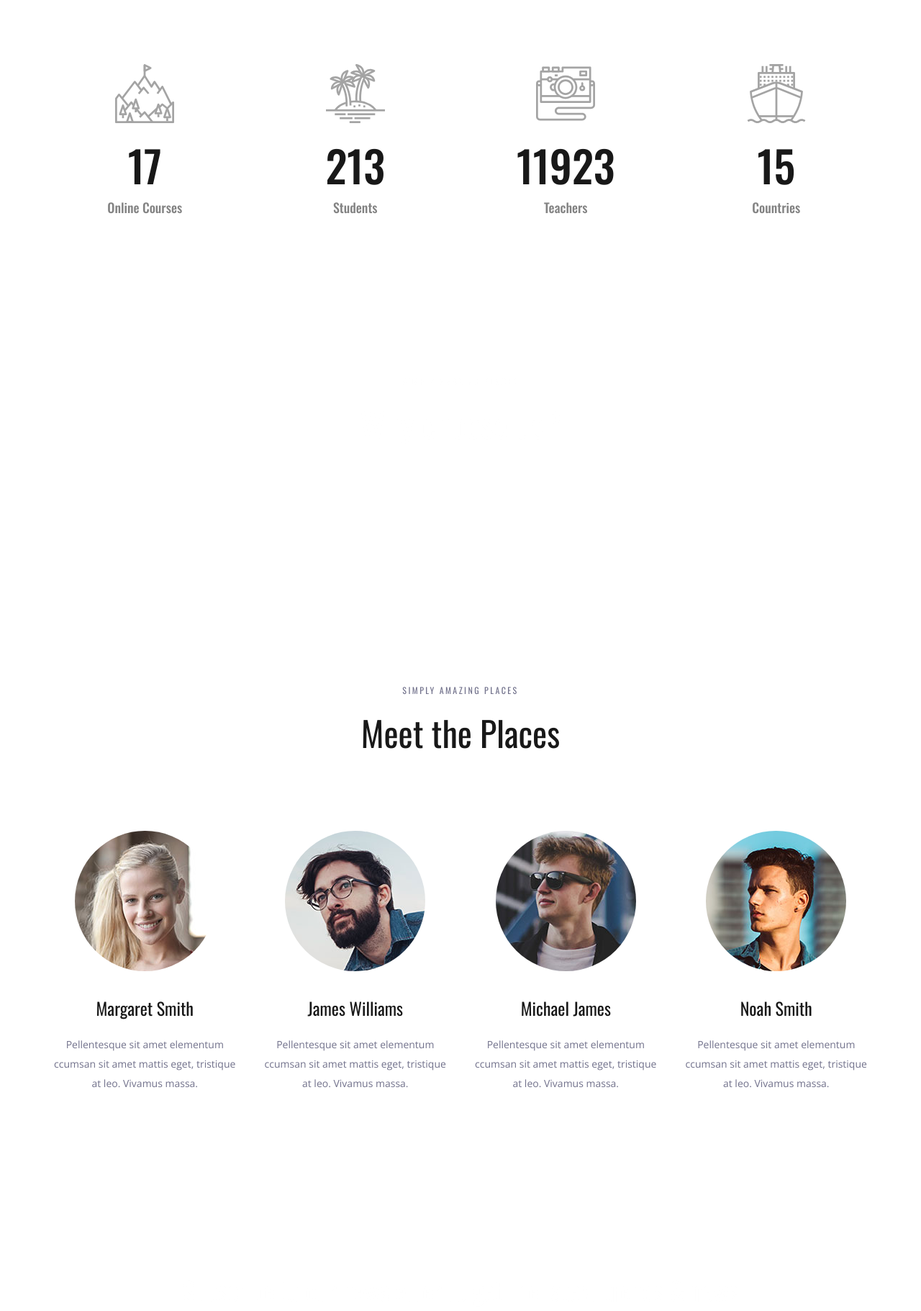
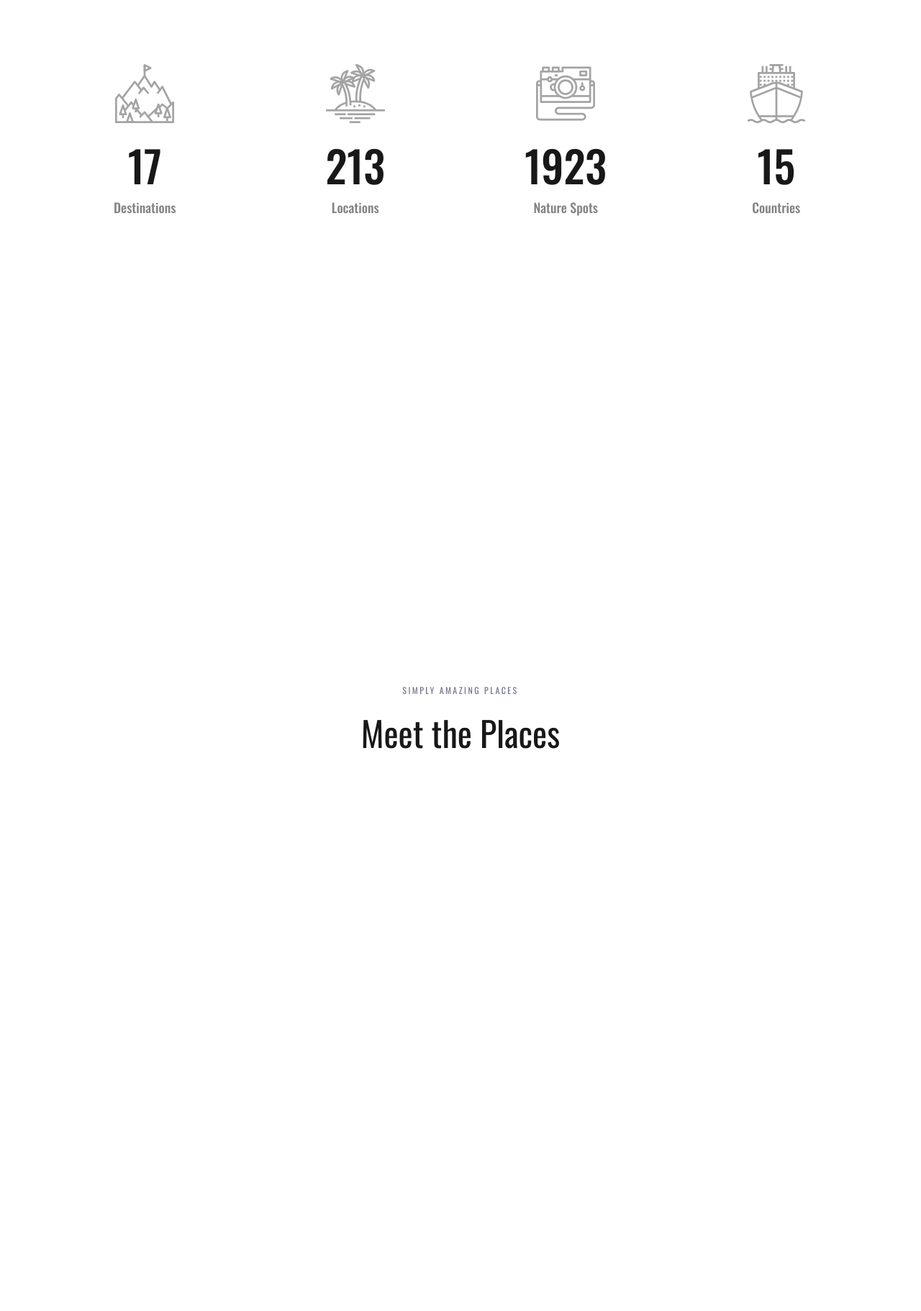
Before and after one commit to laksyahnanda/TravelProject, a Django app: template templates/index.html in a window 1280 px wide. Shown: the part 1440-3261 px from the top of the page at 72% size. Run offline with Django 4.2, Linux system fonts and the light colour scheme; the template is opened without the code that fills it, so the values that code supplies are empty; some libraries are stand-ins or nearby versions.

Commit message:
Update index.html

```diff
--- a/templates/index.html
+++ b/templates/index.html
@@ -141,11 +141,11 @@
 			<div class="row about_row">
 				<div class="col-lg-6">
 					<div class="about_content">
-						<div class="text_highlight">Pellentesque sit amet elementum ccumsan sit amet mattis eget, tristique at leo. Vivamus massa.Tempor massa et laoreet .Lorem ipsum dolor sit amet, consectetur adipiscing elit.</div>
+						<div class="text_highlight">Being one with nature brings several benefits to a person’s healthy state of mind, body, and spirit. More often than not, a nature trip is simply what it takes to rejuvenate from the tiring and busy city life. Apart from this, a nature trip may just be the adventure that you need.</div>
 						<div class="about_text">
-							<p>Pellentesque sit amet elementum ccumsan sit amet mattis eget, tristique at leo. Vivamus massa.Tempor massa et laoreet .Lorem ipsum dolor sit amet, consectetur adipiscing elit. Sed eu laoreet ante, sollicitudin volutpat quam. Vestibulum posuere malesuada ultrices. In pulvinar rhoncus lacus at aliquet. Nunc vitae lacus varius, auctor nisi sit amet, consectetur mauris. Curabitur sodales semper est, vel faucibus urna laoreet vel. Ut justo diam, sodales non pulvinar at, vulputate quis neque. Etiam aliquam purus vel ultricies consequat.</p>
+							<p>Travel exposes us to different cultures and ancient traditions and through these authentic encounters, we learn to embrace and celebrate both our similarities and our differences. Travel teaches us about humanity and gives us an appreciation, understanding and respect for different points of view and ways of life.</p>
 						</div>
-						<div class="button about_button"><a href="#">read more</a></div>
+						<div class="button about_button"><a href="https://www.andbeyond.com/magazine/10-reasons-to-love-travel/#:~:text=Travel%20exposes%20us%20to%20different,view%20and%20ways%20of%20life.">read more</a></div>
 					</div>
 				</div>
 				<div class="col-lg-6">
@@ -166,7 +166,7 @@
 					<div class="milestone text-center">
 						<div class="milestone_icon"><img src="{% static 'images/mountain.svg' %}" alt=""></div>
 						<div class="milestone_counter" data-end-value="17">0</div>
-						<div class="milestone_text">Online Courses</div>
+						<div class="milestone_text">Destinations</div>
 					</div>
 				</div>
 
@@ -175,7 +175,7 @@
 					<div class="milestone text-center">
 						<div class="milestone_icon"><img src="{% static 'images/island.svg' %}" alt=""></div>
 						<div class="milestone_counter" data-end-value="213">0</div>
-						<div class="milestone_text">Students</div>
+						<div class="milestone_text">Locations</div>
 					</div>
 				</div>
 
@@ -183,8 +183,8 @@
 				<div class="col-lg-3 milestone_col">
 					<div class="milestone text-center">
 						<div class="milestone_icon"><img src="{% static 'images/camera.svg' %}" alt=""></div>
-						<div class="milestone_counter" data-end-value="11923">0</div>
-						<div class="milestone_text">Teachers</div>
+						<div class="milestone_counter" data-end-value="1923">0</div>
+						<div class="milestone_text">Nature Spots</div>
 					</div>
 				</div>
 
@@ -209,7 +209,7 @@
 			<div class="row">
 				<div class="col text-center">
 					<div class="section_subtitle">simply amazing places</div>
-					<div class="section_title"><h2>Why choose us?</h2></div>
+					<div class="section_title"><h2>Where I need to go?</h2></div>
 				</div>
 			</div>
 			<div class="row why_row">
@@ -287,56 +287,58 @@
 			<div class="row team_row">
 
 				<!-- Team Item -->
+				{% for i in results %}
 				<div class="col-xl-3 col-md-6 team_col">
 					<div class="team_item d-flex flex-column align-items-center justify-content-start text-center">
-						<div class="team_image"><img src="{% static 'images/team_1.jpg'%}" alt=""></div>
+						<div class="team_image"><img src="{{i.img.url}}" alt="" style="height:200px; width:200px;"></div>
 						<div class="team_content">
-							<div class="team_title"><a href="#">Margaret Smith</a></div>
+							<div class="team_title"><a href="#">{{i.name}}</a></div>
 							<div class="team_text">
-								<p>Pellentesque sit amet elementum ccumsan sit amet mattis eget, tristique at leo. Vivamus massa.</p>
+								<p>{{i.desc}}</p>
 							</div>
 						</div>
 					</div>
 				</div>
+				{% endfor %}
+
+<!--				&lt;!&ndash; Team Item &ndash;&gt;-->
+<!--				<div class="col-xl-3 col-md-6 team_col">-->
+<!--					<div class="team_item d-flex flex-column align-items-center justify-content-start text-center">-->
+<!--						<div class="team_image"><img src="{% static 'images/team_2.jpg' %}" alt=""></div>-->
+<!--						<div class="team_content">-->
+<!--							<div class="team_title"><a href="#">James Williams</a></div>-->
+<!--							<div class="team_text">-->
+<!--								<p>Pellentesque sit amet elementum ccumsan sit amet mattis eget, tristique at leo. Vivamus massa.</p>-->
+<!--							</div>-->
+<!--						</div>-->
+<!--					</div>-->
+<!--				</div>-->
+
+<!--				&lt;!&ndash; Team Item &ndash;&gt;-->
+<!--				<div class="col-xl-3 col-md-6 team_col">-->
+<!--					<div class="team_item d-flex flex-column align-items-center justify-content-start text-center">-->
+<!--						<div class="team_image"><img src="{% static 'images/team_3.jpg' %}" alt=""></div>-->
+<!--						<div class="team_content">-->
+<!--							<div class="team_title"><a href="#">Michael James</a></div>-->
+<!--							<div class="team_text">-->
+<!--								<p>Pellentesque sit amet elementum ccumsan sit amet mattis eget, tristique at leo. Vivamus massa.</p>-->
+<!--							</div>-->
+<!--						</div>-->
+<!--					</div>-->
+<!--				</div>-->
 
 				<!-- Team Item -->
-				<div class="col-xl-3 col-md-6 team_col">
-					<div class="team_item d-flex flex-column align-items-center justify-content-start text-center">
-						<div class="team_image"><img src="{% static 'images/team_2.jpg' %}" alt=""></div>
-						<div class="team_content">
-							<div class="team_title"><a href="#">James Williams</a></div>
-							<div class="team_text">
-								<p>Pellentesque sit amet elementum ccumsan sit amet mattis eget, tristique at leo. Vivamus massa.</p>
-							</div>
-						</div>
-					</div>
-				</div>
-
-				<!-- Team Item -->
-				<div class="col-xl-3 col-md-6 team_col">
-					<div class="team_item d-flex flex-column align-items-center justify-content-start text-center">
-						<div class="team_image"><img src="{% static 'images/team_3.jpg' %}" alt=""></div>
-						<div class="team_content">
-							<div class="team_title"><a href="#">Michael James</a></div>
-							<div class="team_text">
-								<p>Pellentesque sit amet elementum ccumsan sit amet mattis eget, tristique at leo. Vivamus massa.</p>
-							</div>
-						</div>
-					</div>
-				</div>
-
-				<!-- Team Item -->
-				<div class="col-xl-3 col-md-6 team_col">
-					<div class="team_item d-flex flex-column align-items-center justify-content-start text-center">
-						<div class="team_image"><img src="{% static 'images/team_4.jpg' %}" alt=""></div>
-						<div class="team_content">
-							<div class="team_title"><a href="#">Noah Smith</a></div>
-							<div class="team_text">
-								<p>Pellentesque sit amet elementum ccumsan sit amet mattis eget, tristique at leo. Vivamus massa.</p>
-							</div>
-						</div>
-					</div>
-				</div>
+<!--				<div class="col-xl-3 col-md-6 team_col">-->
+<!--					<div class="team_item d-flex flex-column align-items-center justify-content-start text-center">-->
+<!--						<div class="team_image"><img src="{% static 'images/team_4.jpg' %}" alt=""></div>-->
+<!--						<div class="team_content">-->
+<!--							<div class="team_title"><a href="#">Noah Smith</a></div>-->
+<!--							<div class="team_text">-->
+<!--								<p>Pellentesque sit amet elementum ccumsan sit amet mattis eget, tristique at leo. Vivamus massa.</p>-->
+<!--							</div>-->
+<!--						</div>-->
+<!--					</div>-->
+<!--				</div>-->
 
 			</div>
 		</div>
```
